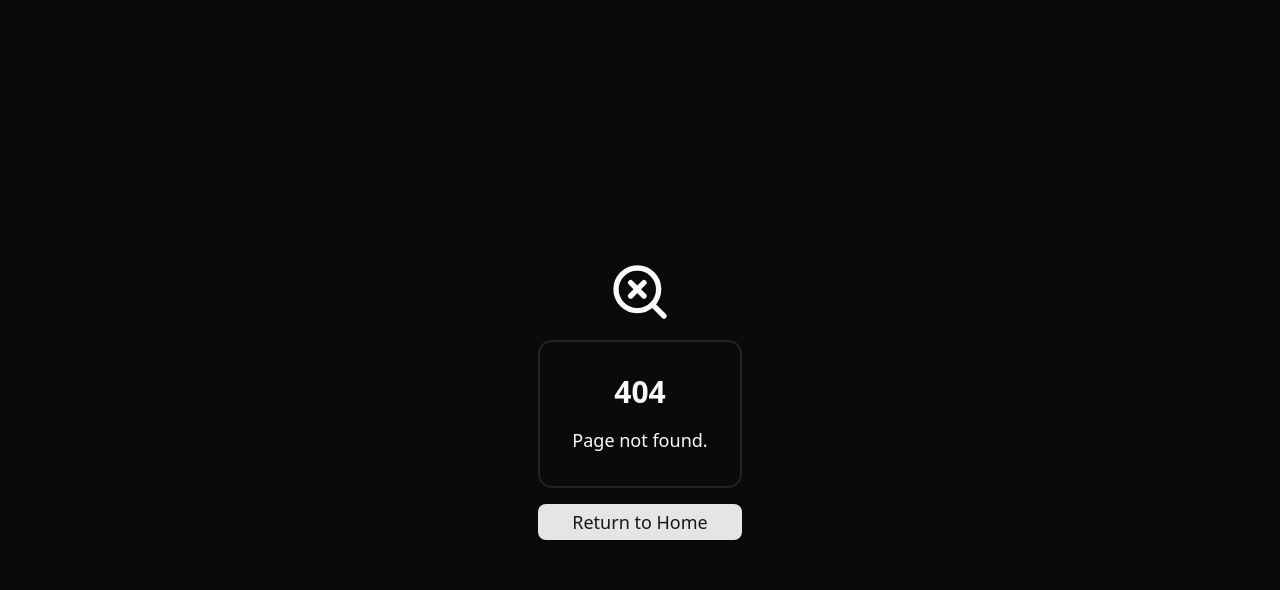
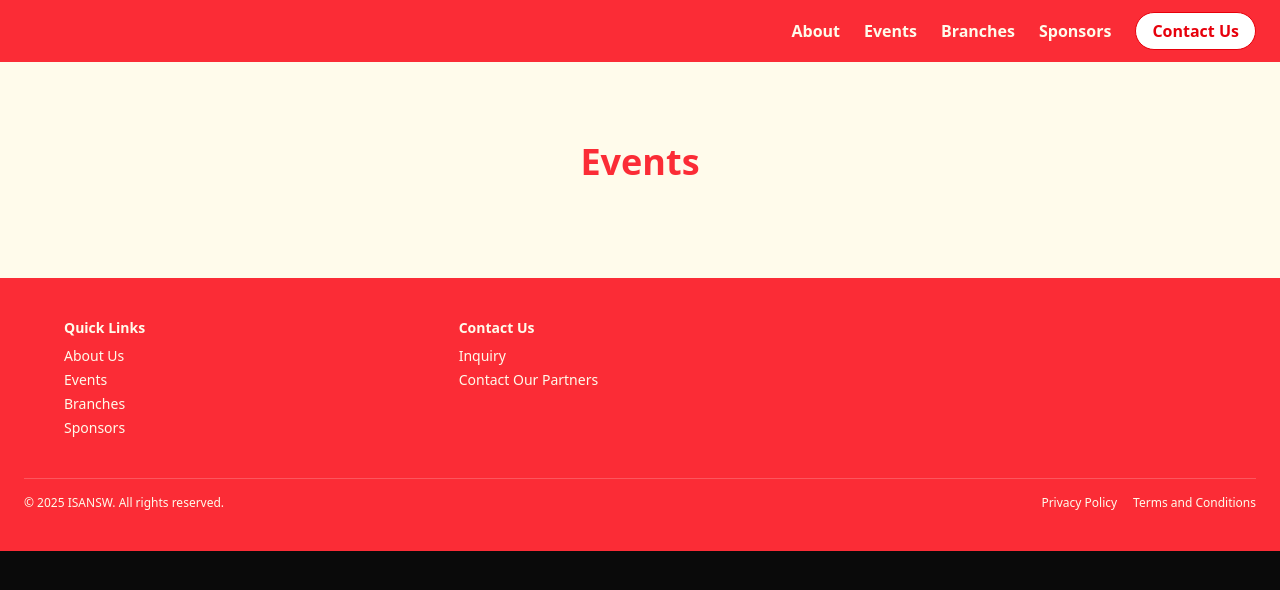
Before and after one commit to isansw-org/isansw-website, a Next.js app: page /events in a window 1280 px wide. Before the commit this address had no page. Shown: the top 590 px of the page. Built offline with nearby package versions, Linux system fonts and the light colour scheme.

Commit message:
new changes

```diff
--- a/app/(public)/committees/_components/profile.tsx
+++ b/app/(public)/committees/_components/profile.tsx
@@ -20,6 +20,7 @@ export default function Profile({
   return (
     <div className="bg-white rounded-2xl shadow-lg p-4 w-64 text-center space-y-2">
       <h3 className="text-sm font-bold text-left">{role}</h3>
+      {/*
       <div className="w-full h-80 relative rounded-lg overflow-hidden">
         <Image
           src={imageSrc}
@@ -28,8 +29,9 @@ export default function Profile({
           objectFit="cover"
         />
       </div>
+      */}
       <div className="flex justify-center gap-4 mt-2">
-        *\{instagramUrl && (
+        {instagramUrl && (
           <a href={instagramUrl} target="_blank" rel="noopener noreferrer">
             <FaInstagram className="text-black text-2xl" />
           </a>
--- /dev/null
+++ b/app/(public)/events/page.tsx
@@ -0,0 +1,18 @@
+import Navbar from "../../../components/common/navbar";
+import Footer from "../../../components/common/footer";
+
+export default function Home() {
+  return (
+    <>
+      <Navbar />
+      <main className="bg-amber-50 text-black py-20">
+        <div className="text-lg text-center grid space-y-4">
+          <h3 className="font-bold text-4xl pb-4 text-red-500">Events</h3>
+
+        </div>
+      </main>
+      <Footer />
+    </>
+  );
+
+}
--- a/components/common/footer.tsx
+++ b/components/common/footer.tsx
@@ -1,15 +1,17 @@
 import Link from "next/link";
 import Image from "next/image";
-import isaLogo from "@/components/images/isa_logo.png";
+//import isaLogo from "@/components/images/isa_logo.png";
 
 export default function Footer() {
   return (
     <footer className="bg-red-500 text-amber-50 px-6 py-10">
       <div className="max-w-6xl mx-auto grid md:grid-cols-3 gap-8 text-sm">
         {/* Logo */}
+        {/*
         <div className="flex flex-col items-start">
           <Image src={isaLogo} alt="ISANSW logo" width={120} height={50} />
         </div>
+        */}
 
         {/* Quick Links */}
         <div>
--- a/components/common/navbar.tsx
+++ b/components/common/navbar.tsx
@@ -2,16 +2,18 @@
 
 import Image from "next/image";
 import Link from "next/link";
-import isaLogo from "@/components/images/isa_logo.png";
+//import isaLogo from "@/components/images/isa_logo.png";
 
 export default function Navbar() {
   return (
     <nav className="bg-red-500 px-6 py-3 flex items-center justify-between">
       <div className="flex items-center space-x-2">
         <Link href="/about">
+          {/*
           <div className="flex items-center space-x-2 inline-block p-2 border-4 rounded-2xl bg-white shadow-lg">
             <Image src={isaLogo} alt="ISANSW logo" width={120} height={50} />
           </div>
+          */}
         </Link>
       </div>
 
```
Also changed, not shown: app/(public)/about/_components/hero.tsx (+6 -2 lines).
